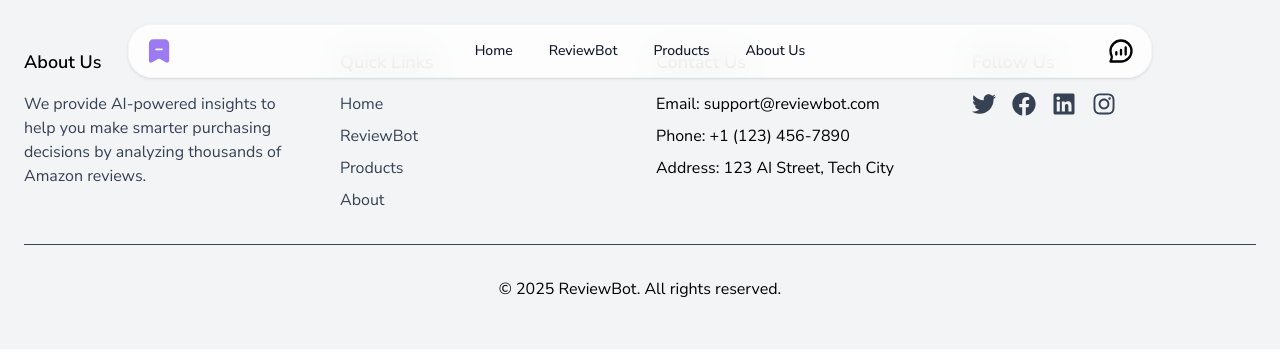
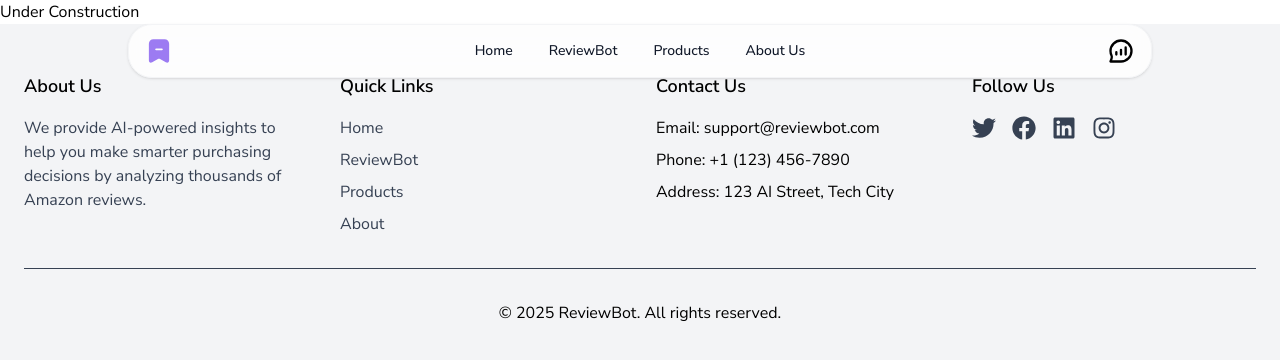
Before and after one commit to shweta1817/sentiment-analysis-amazon, a React (Vite) app in the folder frontend/: page /contact-us in a window 1280 px wide. Shown: the top 360 px of the page. Built offline with nearby package versions, Linux system fonts and the light colour scheme.

Commit message:
error frontend

```diff
--- a/frontend/src/pages/AboutUs.tsx
+++ b/frontend/src/pages/AboutUs.tsx
@@ -1,4 +1,4 @@
-import React from 'react';
+
 
 const AboutUs = () => {
   return (
--- a/frontend/src/pages/ContactUs.tsx
+++ b/frontend/src/pages/ContactUs.tsx
@@ -1,9 +1,9 @@
-import React from 'react'
+
 
 const ContactUs = () => {
   return (
     <div>
-
+      Under Construction
     </div>
   )
 }
```
